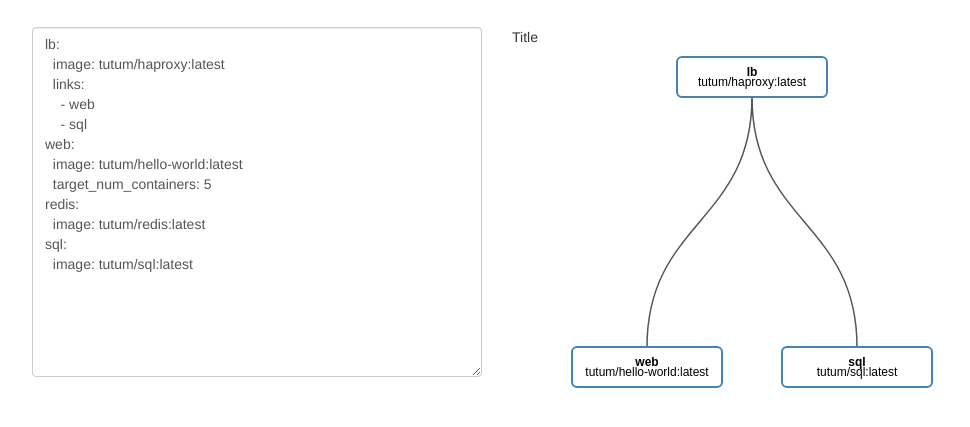
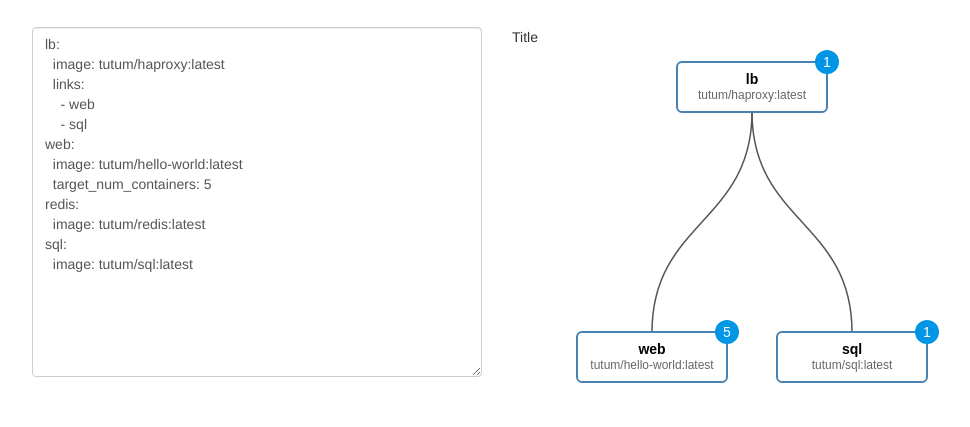
Before and after one commit to maroshii/tutum-stackfile-vis, a website: page app/index.html in a window 1280 px wide. Shown: the part 83-510 px from the top of the page, without its empty margins (143-1113 px from the left). Drawn offline with nearby package versions, Linux system fonts and the light colour scheme.

Commit message:
Add container count to node

```diff
--- a/app/scripts/main.js
+++ b/app/scripts/main.js
@@ -1,4 +1,4 @@
-/* jshint unused: false */
+/* jshint unused: false, camelcase: false */
 /* global jsyaml, d3 */
 
 'use strict';
@@ -42,10 +42,11 @@
 
 App.renderFactory = function() {
   var dimensions = {
-    margin: 30,
+    margin: 40,
     itemWidth: 150,
-    itemHeight: 40,
-    borderRadius: 5
+    itemHeight: 50,
+    borderRadius: 5,
+    counterRadius: 12
   };
 
   var d3VisWrapper = d3.select('.stack-vis');
@@ -102,14 +103,30 @@
         .text(function(d) { return d.name; })
         .classed('title',true)
         .attr('dy', '.35em')
-        .attr('transform', 'translate(0,-5)')
+        .attr('transform', 'translate(0,-8)')
         .attr('text-anchor','middle');
 
       nodeContent.append('text')
         .text(function(d) { return d.embedded.image; })
+        .classed('image',true)
         .attr('dy', '.35em')
-        .attr('transform', 'translate(0,5)')
+        .attr('transform', 'translate(0,8)')
         .attr('text-anchor','middle');
+
+      var nodeCount = nodeContent
+        .append('g')
+        .classed('count',true)
+        .attr('transform', 'translate(' + (dimensions.itemWidth / 2) + ',-' + (dimensions.itemHeight / 2) + ')');
+
+      nodeCount
+        .append('circle')
+        .attr('r',dimensions.counterRadius);
+
+      nodeCount.append('text')
+        .attr('dy', '.35em')
+        .attr('text-anchor','middle')
+        .text(function(d) { return d.embedded.target_num_containers || 1; });
+
   };
 
 };
--- a/app/styles/main.css
+++ b/app/styles/main.css
@@ -45,6 +45,10 @@
   min-height: 350px;
 }
 
+.stack-vis .node {
+  font-family: sans-serif;
+}
+
 .stack-vis .node rect{
   fill: #fff;
   stroke: steelblue;
@@ -52,12 +56,23 @@
 }
 
 .stack-vis .node .title{
+  font-size: 14px;
   font-weight: 700;
 }
+.stack-vis .node .image{
+  fill: #666;
+  font-weight: 100;
+  font-size: 12px;
+}
 
-.stack-vis .node {
-  font: 12px sans-serif;
+.stack-vis .node .count circle{
+  fill : #0096e5;
 }
+
+.stack-vis .node .count text{
+  fill : #fff;
+}
+
 
 .stack-vis .link {
   fill: none;
```
